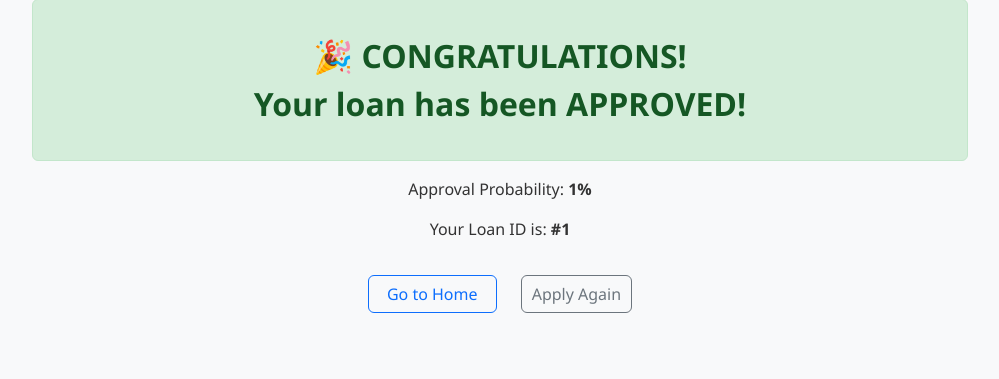
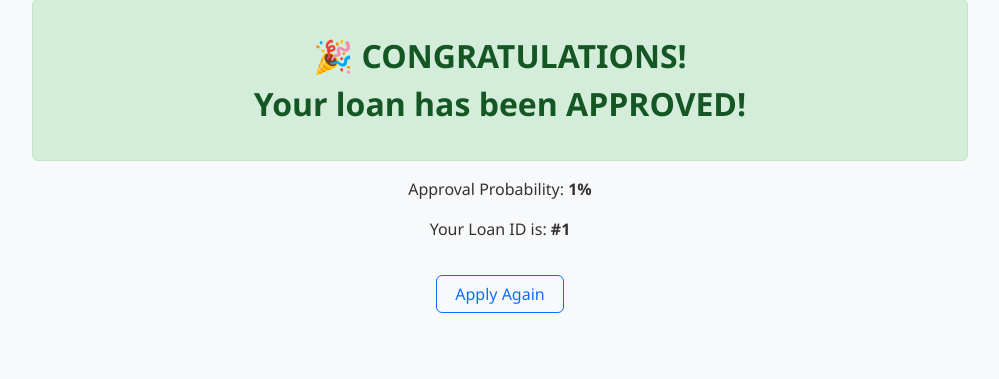
Before and after one commit to tshihab07/Intelligent-Loan-Approval-Prediction-System, a Flask app: template templates/result.html in a window 1280 px wide. Shown: the part 116-495 px from the top of the page, without its empty margins (140-1139 px from the left). Run offline with Flask 3, Linux system fonts and the light colour scheme; the template is opened without the code that fills it: most values are stand-ins (such as "Sample title", 1, 10 or a date in 2020); parts of the project's set-up code (start-up, migrations or seed data) failed here and were passed over.

Commit message:
feat: fix home navigation and remove redundant buttons

```diff
--- a/templates/result.html
+++ b/templates/result.html
@@ -24,8 +24,7 @@
     {% endif %}
 
     <div class="mt-4">
-        <a href="{{ url_for('main.index') }}" class="btn btn-outline-primary">Go to Home</a>
-        <a href="{{ url_for('main.basic_info') }}" class="btn btn-outline-secondary">Apply Again</a>
+        <a href="{{ url_for('main.basic_info') }}" class="btn btn-outline-primary custom-btn">Apply Again</a>
     </div>
 </div>
 {% endblock %}
```
